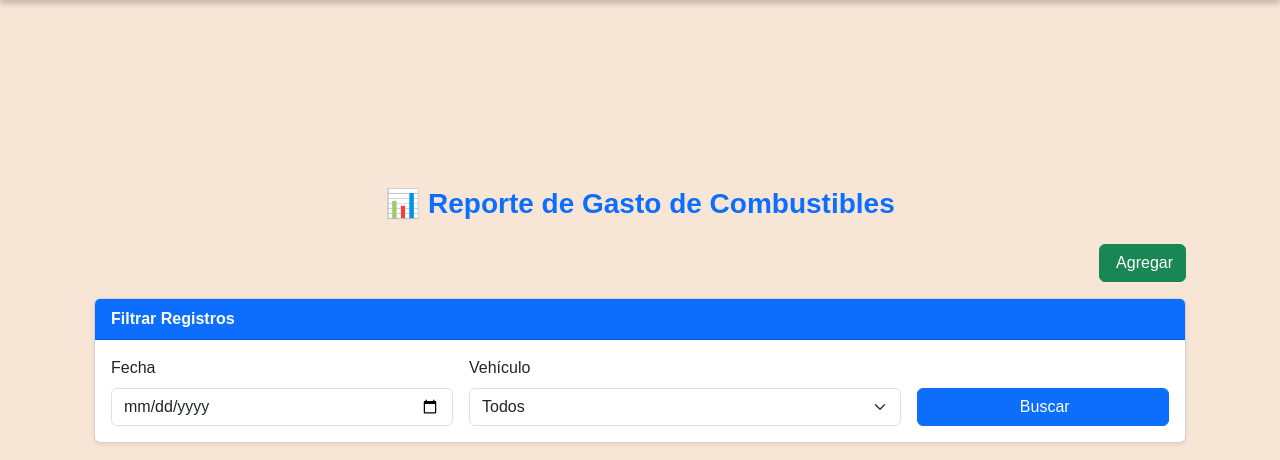
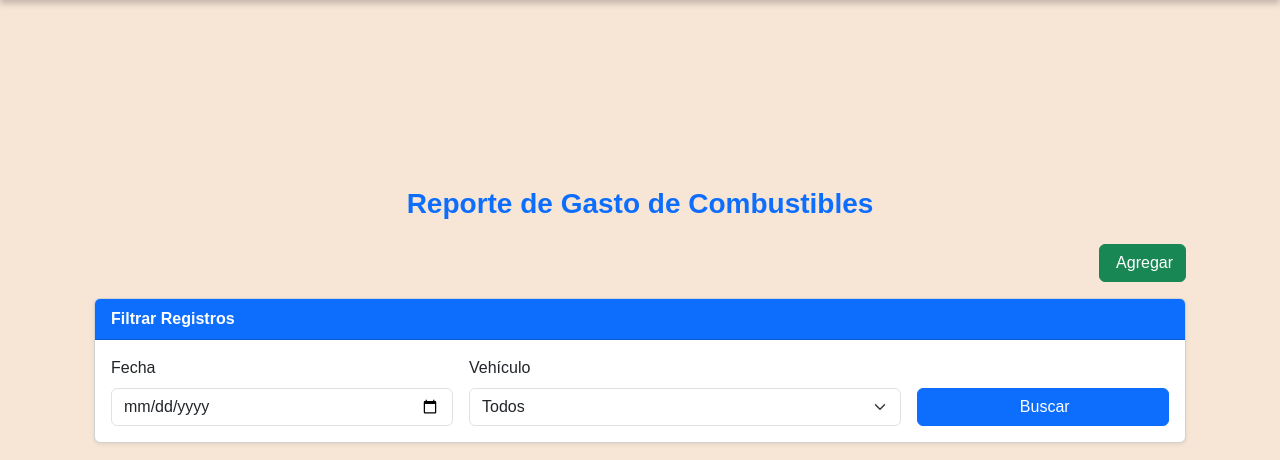
Before and after one commit to Delgado16/Granja_Avicola_FERDEL, a Flask app: page /combustible in a window 1280 px wide. Shown: the part 67-527 px from the top of the page. Run offline with Flask 3, Linux system fonts and the light colour scheme; data comes from the database, SQL or seed files in the repository; data that the repository does not hold is empty; some libraries are stand-ins or nearby versions.

Commit message:
Cambio de reconteo

```diff
--- a/Templates/combustible.html
+++ b/Templates/combustible.html
@@ -2,7 +2,7 @@
 {% block title %}Reporte de Combustible{% endblock %}
 {% block main %}
 <div class="container my-4">
-    <h3 class="text-center text-primary fw-bold mb-4">📊 Reporte de Gasto de Combustibles</h3>
+    <h3 class="text-center text-primary fw-bold mb-4"> Reporte de Gasto de Combustibles</h3>
 
     <!-- BOTÓN AGREGAR -->
     <div class="text-end mb-3">
```
